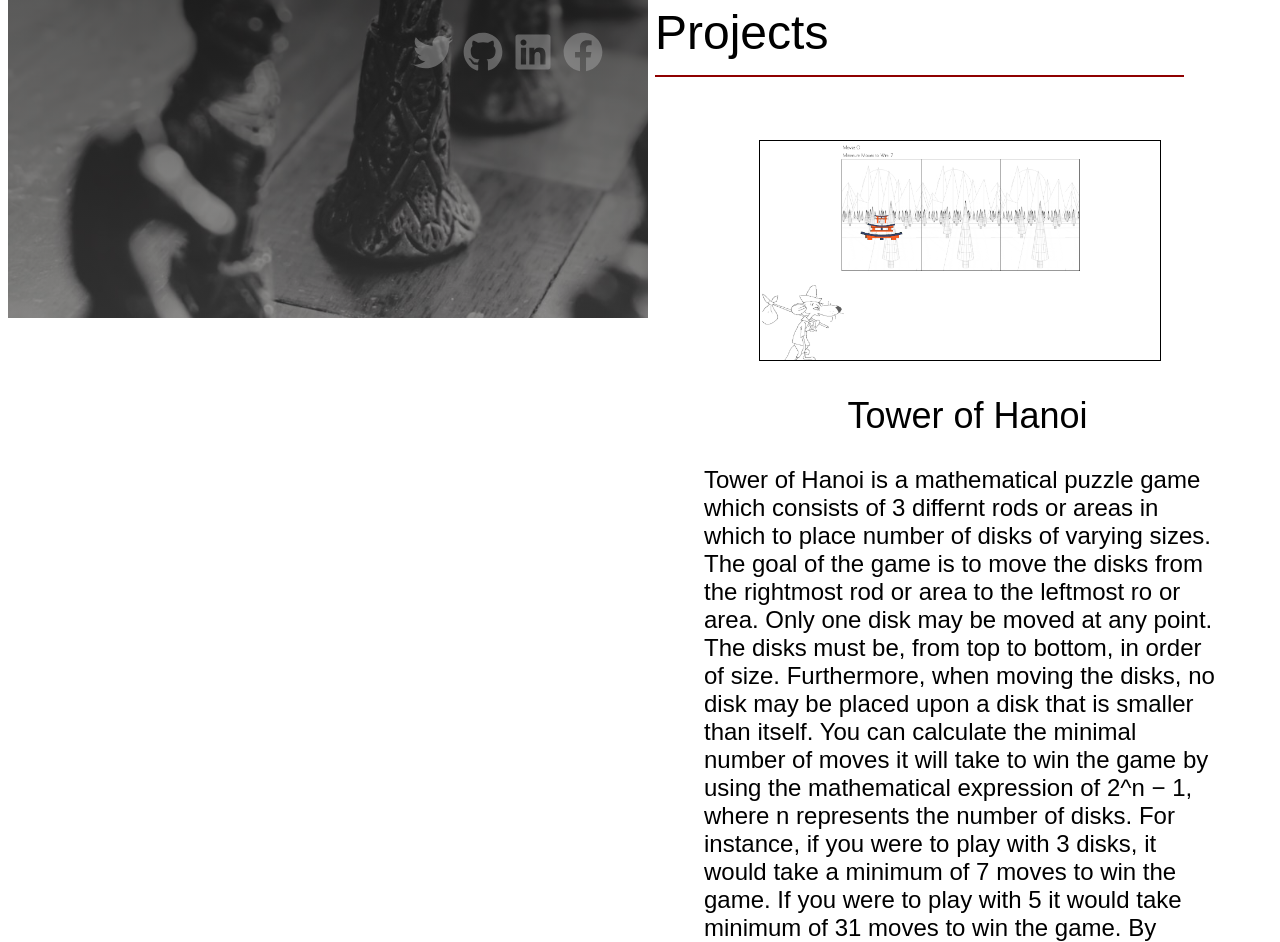
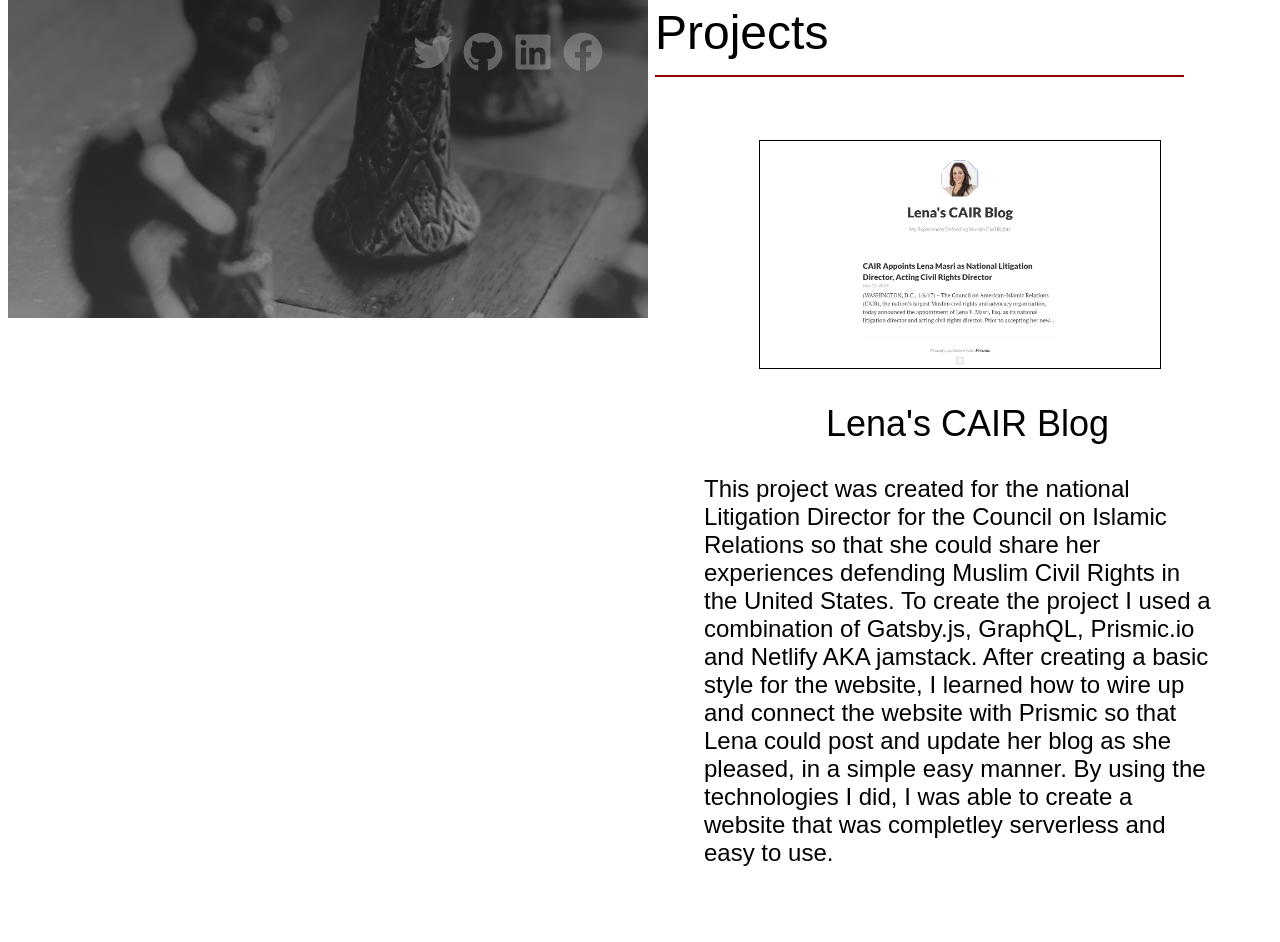
Before and after one commit to yousefmahmad/Custom-Portfolio, a Gatsby site: page /portfolio in a window 1280 px wide. Shown: the part 482-1424 px from the top of the page. Built offline with nearby package versions, Linux system fonts and the light colour scheme; Gatsby itself is replaced by a stand-in of ours.

Commit message:
added lena blog to projects

```diff
--- a/src/pages/portfolio.js
+++ b/src/pages/portfolio.js
@@ -4,8 +4,8 @@
 import bgImg from '../images/bg.jpg'
 import hShot from '../images/Headshot.png'
 import TowerImg from '../images/TowerOfHanoi.png'
-import { FaLinkedin, FaFacebook, FaGithub, FaInstagram, FaTwitter } from "react-icons/fa";
-import { LoremIpsum } from 'react-lorem-ipsum'
+import lenaImg from '../images/lenaBlog.png'
+import { FaLinkedin, FaFacebook, FaGithub, FaTwitter } from "react-icons/fa";
 import MernTrans from '../images/MERN-Translate.png'
 import PHTGB from '../images/PHTGB.png'
 import Fiji from '../images/Fiji-Mockup.png'
@@ -273,6 +273,22 @@
               Projects
             </ProjTitle>
             <IndivProjContainer>
+              <a href={'https://wonderful-cray-36c1a3.netlify.com/'} style={{ textDecoration: 'none', color: 'black' }}>
+                <img src={lenaImg} alt="Lena's Blog" style={{ width: '400px', border: '1px solid black' }} />
+              </a>
+              <IndivProjTitle>
+                <a href={'https://wonderful-cray-36c1a3.netlify.com/'} style={{ textDecoration: 'none', color: 'black' }}>
+                  Lena's CAIR Blog
+                </a>
+              </IndivProjTitle>
+              <IndivProjDescrip>
+              This project was created for the national Litigation Director for the Council on Islamic Relations so that she could share her experiences defending Muslim Civil Rights in the United States.
+              To create the project I used a combination of Gatsby.js, GraphQL, Prismic.io and Netlify AKA jamstack. After creating a basic style for the website, I learned how to wire up and connect the website with Prismic so that Lena could post and update her blog as she pleased, in a simple easy manner.
+              By using the technologies I did, I was able to create a website that was completley serverless and easy to use.
+              </IndivProjDescrip>
+            </IndivProjContainer>
+            <br />
+            <IndivProjContainer>
               <a href={'https://pages.git.generalassemb.ly/yousefmahmad/towerofhanoi.github.io/'} style={{ textDecoration: 'none', color: 'black' }}>
                 <img src={TowerImg} alt='Tower of Hanoi' style={{ width: '400px', border: '1px solid black' }} />
               </a>
```
Also changed, not shown: src/images/lenaBlog.png (added).
